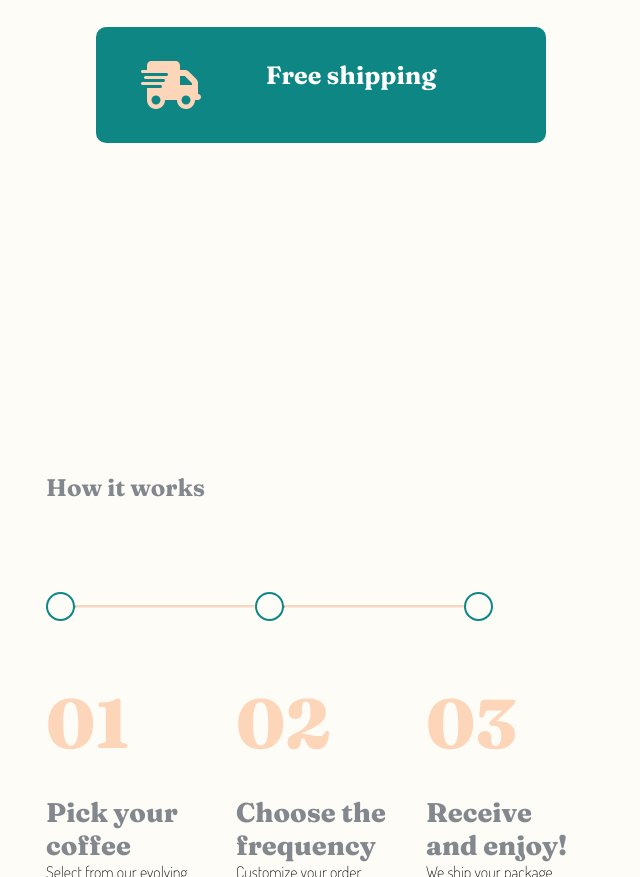
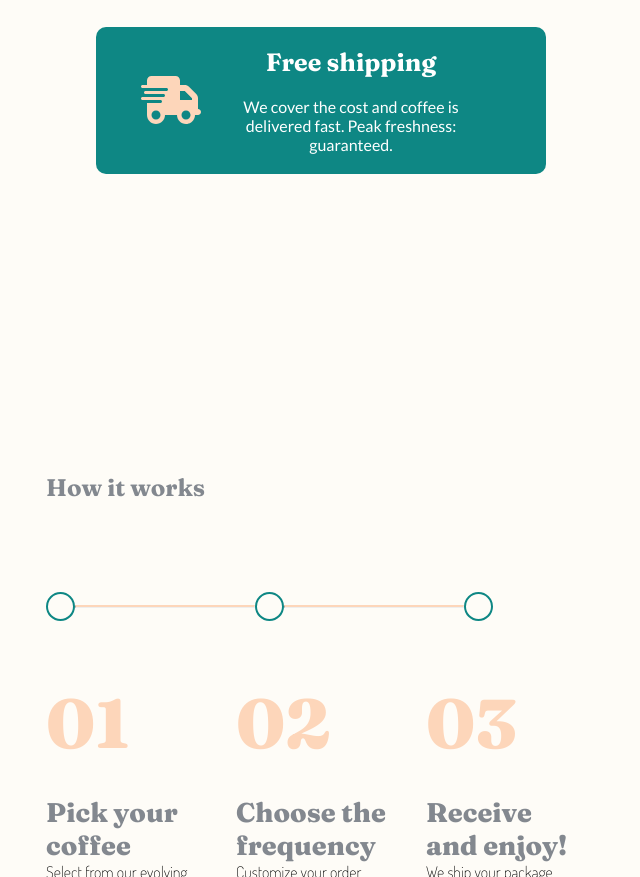
Before and after one commit to kakaran/Coffee-Roasters-Clone, a plain HTML site: page index.html in a window 1280 px wide. Shown: the part 2702-3579 px from the top of the page, without its empty margins (319-959 px from the left). Drawn offline with Linux system fonts and the light colour scheme.

Commit message:
probleam resolve

```diff
--- a/index.html
+++ b/index.html
@@ -126,7 +126,7 @@
                         <div class="card_text">
                             <h3>Free shipping</h3>
                             <p>
-                                <!-- We cover the cost and coffee is delivered fast. Peak freshness: guaranteed.</p> -->
+                                We cover the cost and coffee is delivered fast. Peak freshness: guaranteed.</p>
                         </div>
                     </div>
                 </div>
```
